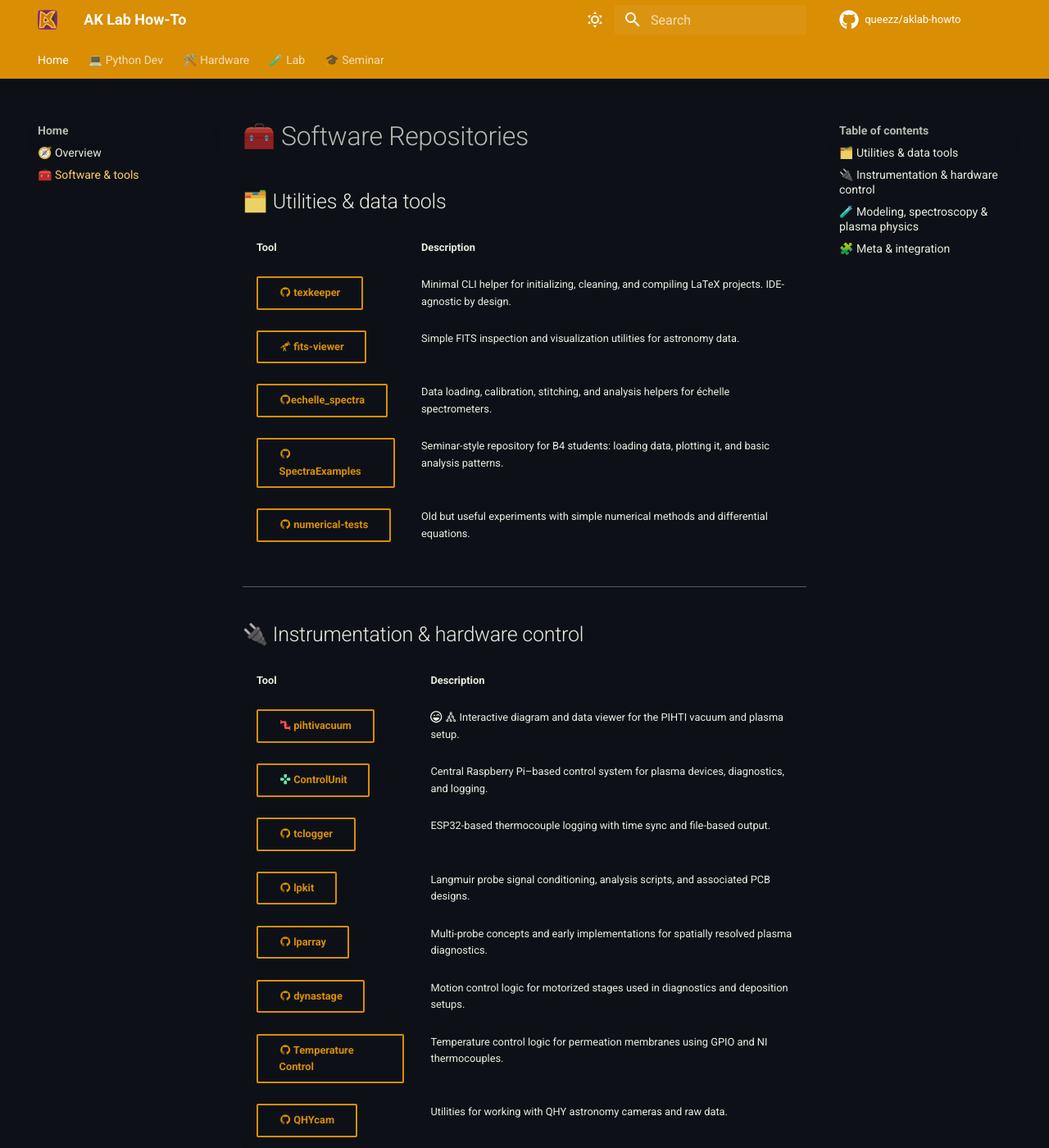
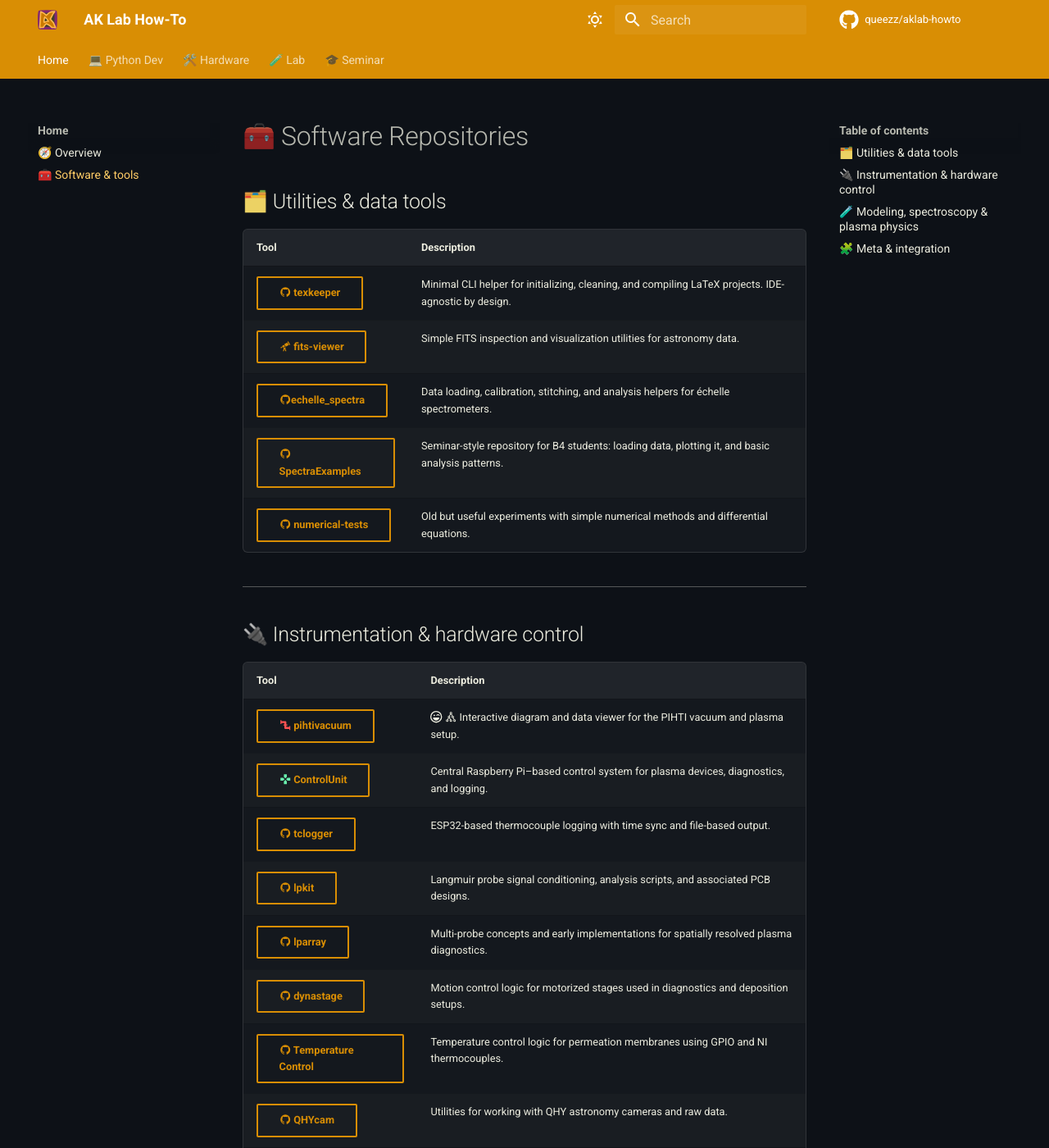
Before and after one commit to queezz/aklab-howto, an MkDocs documentation site: the page built from docs/other-tools.md, in a window 1280 px wide and 1400 px high. Shown: the whole window at 82% size. Built offline with MkDocs 1.6.1 and Material for MkDocs 9.7.7, drawn with Linux system fonts in a browser that asks for light colours; comment, search, counter and statistics services are not loaded.

Commit message:
upd[brand.css] nicer tables in dark

```diff
--- a/docs/styles/brand.css
+++ b/docs/styles/brand.css
@@ -122,3 +122,38 @@
   .md-typeset .admonition.note    { border-color: #8ab4ff; }
 
 }
+
+
+/* ===== Tables — dark theme box like light mode ===== */
+
+[data-md-color-scheme="bh-dark"] .md-typeset table {
+  background-color: rgba(255,255,255,.03);
+  border: 1px solid rgba(255,255,255,.12);
+  border-radius: 6px;
+  overflow: hidden;
+}
+
+[data-md-color-scheme="bh-dark"] .md-typeset thead {
+  background-color: rgba(255,255,255,.05);
+}
+
+[data-md-color-scheme="bh-dark"] .md-typeset tbody tr {
+  border-top: 1px solid rgba(255,255,255,.06);
+}
+
+[data-md-color-scheme="bh-dark"] .md-typeset td,
+[data-md-color-scheme="bh-dark"] .md-typeset th {
+  border: none;
+}
+
+[data-md-color-scheme="bh-dark"] .md-typeset tbody tr:hover {
+  background: linear-gradient(
+    to right,
+    rgba(255,255,255,.06),
+    rgba(255,255,255,.03)
+  );
+}
+
+[data-md-color-scheme="bh-dark"] .md-typeset tbody tr:nth-child(even) {
+  background-color: rgba(255,255,255,.02);
+}
```
